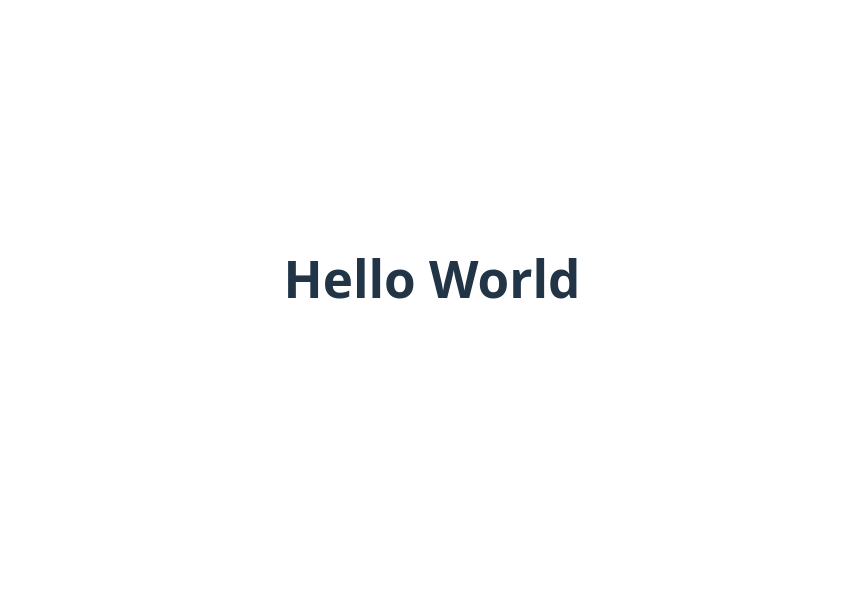
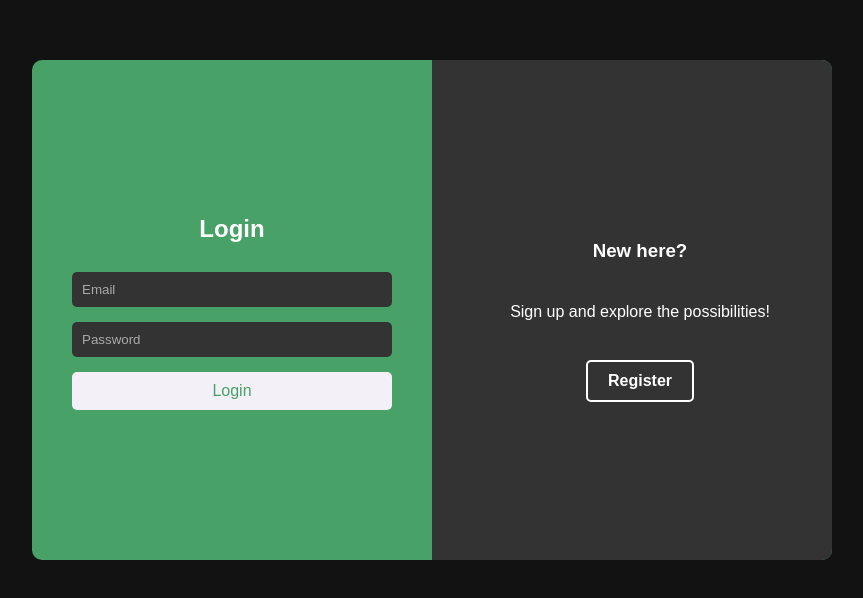
Before and after one commit to Alquieri/Lean-XP, a React (Vite) app in the folder leanxp.client/: page / in a window 1280 px wide. Shown: the part 122-720 px from the top of the page, without its empty margins (208-1071 px from the left). Built offline with nearby package versions, Linux system fonts and the light colour scheme.

Commit message:
Login page create with regiter method

```diff
--- a/leanxp.client/package.json
+++ b/leanxp.client/package.json
@@ -11,7 +11,8 @@
   },
   "dependencies": {
     "react": "^19.0.0",
-    "react-dom": "^19.0.0"
+    "react-dom": "^19.0.0",
+    "react-toastify": "^11.0.5"
   },
   "devDependencies": {
     "@eslint/js": "^9.22.0",
--- a/leanxp.client/src/App.jsx
+++ b/leanxp.client/src/App.jsx
@@ -1,8 +1,11 @@
+import React, { useState } from 'react';
 import './App.css';
+
+import Login from './Pages/Login/Login';
 
 function App() {
     return (
-        <h1>Hello World</h1>
+       <Login/>
     );
 
 }
--- /dev/null
+++ b/leanxp.client/src/Pages/Login/Login.css
@@ -0,0 +1,165 @@
+body {
+  margin: 0;
+  font-family: Arial, sans-serif;
+  background-color: #121212;
+  color: #ffffff;
+}
+
+.login-container {
+  width: 100%;
+  height: 100vh;
+  background: #121212;
+  display: flex;
+  justify-content: center;
+  align-items: center;
+}
+
+.login-box {
+  background-color: #48a166;
+  border-radius: 10px;
+  width: 800px;
+  max-width: 100%;
+  min-height: 500px;
+  display: flex;
+  position: relative;
+  overflow: hidden;
+}
+
+.form-container {
+  position: absolute;
+  top: 0;
+  height: 100%;
+  transition: all 0.6s ease-in-out;
+  display: flex;
+  justify-content: center;
+  align-items: center;
+  width: 50%;
+}
+
+.sign-in-container {
+  left: 0;
+  z-index: 2;
+}
+
+.sign-up-container {
+  left: 0;
+  transform: translateX(100%);
+  z-index: 1;
+}
+
+.login-container.sign-up-mode .sign-up-container {
+  transform: translateX(100%);
+  z-index: 5;
+}
+
+.login-container.sign-up-mode .sign-in-container {
+  transform: translateX(-100%);
+}
+
+.login-form {
+  background-color: #48a166;
+  color: #fff;
+  padding: 40px;
+  width: 100%;
+  max-width: 350px;
+  display: flex;
+  flex-direction: column;
+  gap: 15px;
+}
+
+.login-form h2 {
+  text-align: center;
+  margin: 0 0 10px;
+}
+
+.login-form input {
+  padding: 10px;
+  border: none;
+  border-radius: 5px;
+  background-color: #333;
+  color: #fff;
+}
+
+.login-form input::placeholder {
+  color: #aaa;
+}
+
+.login-form button {
+  background-color: #f3f1f7;
+  color: #48a166;
+  padding: 10px;
+  border: none;
+  border-radius: 5px;
+  cursor: pointer;
+}
+
+.overlay-container {
+  position: absolute;
+  top: 0;
+  left: 50%;
+  width: 50%;
+  height: 100%;
+  overflow: hidden;
+  transition: transform 0.6s ease-in-out;
+  z-index: 100;
+}
+
+.login-container.sign-up-mode .overlay-container {
+  transform: translateX(-100%);
+}
+
+.overlay {
+  background: linear-gradient(to right, #333333, #333333);
+  color: white;
+  position: relative;
+  left: -100%;
+  height: 100%;
+  width: 200%;
+  transform: translateX(0);
+  transition: transform 0.6s ease-in-out;
+  display: flex;
+  align-items: center;
+  justify-content: center;
+}
+
+.login-container.sign-up-mode .overlay {
+  transform: translateX(50%);
+}
+
+.overlay-panel {
+  position: absolute;
+  display: flex;
+  flex-direction: column;
+  align-items: center;
+  justify-content: center;
+  padding: 0 40px;
+  text-align: center;
+  width: 50%;
+  height: 100%;
+}
+
+.overlay-left {
+  transform: translateX(-10%);
+  left: 0;
+}
+
+.overlay-right {
+  right: 0;
+  transform: translateX(10%);
+}
+
+.ghost {
+  margin-top: 20px;
+  background-color: transparent;
+  border: 2px solid white;
+  padding: 10px 20px;
+  color: white;
+  cursor: pointer;
+  border-radius: 5px;
+  font-weight: bold;
+  transition: 0.3s;
+}
+
+.ghost:hover {
+  background-color: rgba(255, 255, 255, 0.1);
+}
--- /dev/null
+++ b/leanxp.client/src/Pages/Login/Login.jsx
@@ -0,0 +1,146 @@
+import { useState } from 'react';
+import './Login.css';
+import { ToastContainer, toast } from 'react-toastify';
+import 'react-toastify/dist/ReactToastify.css';
+
+const Login = () => {
+  const [isSignUp, setIsSignUp] = useState(false);
+  const [formData, setFormData] = useState({
+    name: '',
+    email: '',
+    password: '',
+    confirmPassword: ''
+  });
+
+  const handleInputChange = (e) => {
+    setFormData({ ...formData, [e.target.name]: e.target.value });
+  };
+
+  const handleLogin = (e) => {
+    e.preventDefault();
+    if (formData.email && formData.password) {
+      toast.success('Login successful!', {
+        position: "top-right",
+        autoClose: 3000,
+        theme: "dark"
+      });
+    } else {
+      toast.error('Please enter email and password.', {
+        position: "top-right",
+        autoClose: 3000,
+        theme: "dark"
+      });
+    }
+  };
+
+  const handleRegister = (e) => {
+    e.preventDefault();
+    if (formData.name && formData.email && formData.password && formData.confirmPassword) {
+      if (formData.password !== formData.confirmPassword) {
+        toast.error('Passwords do not match.', {
+          position: "top-right",
+          autoClose: 3000,
+          theme: "dark"
+        });
+        return;
+      }
+      toast.success('Account created!', {
+        position: "top-right",
+        autoClose: 3000,
+        theme: "dark"
+      });
+    } else {
+      toast.error('Please fill in all fields.', {
+        position: "top-right",
+        autoClose: 3000,
+        theme: "dark"
+      });
+    }
+  };
+
+  return (
+    <div className={`login-container ${isSignUp ? 'sign-up-mode' : ''}`}>
+      <ToastContainer />
+      <div className="login-box">
+        <div className="form-container sign-in-container">
+          <form className="login-form" onSubmit={handleLogin}>
+            <h2>Login</h2>
+            <input
+              type="email"
+              name="email"
+              placeholder="Email"
+              onChange={handleInputChange}
+              value={formData.email}
+              required
+            />
+            <input
+              type="password"
+              name="password"
+              placeholder="Password"
+              onChange={handleInputChange}
+              value={formData.password}
+              required
+            />
+            <button type="submit">Login</button>
+          </form>
+        </div>
+
+        <div className="form-container sign-up-container">
+          <form className="login-form" onSubmit={handleRegister}>
+            <h2>Create Account</h2>
+            <input
+              type="text"
+              name="name"
+              placeholder="Name"
+              onChange={handleInputChange}
+              value={formData.name}
+              required
+            />
+            <input
+              type="email"
+              name="email"
+              placeholder="Email"
+              onChange={handleInputChange}
+              value={formData.email}
+              required
+            />
+            <input
+              type="password"
+              name="password"
+              placeholder="Password"
+              onChange={handleInputChange}
+              value={formData.password}
+              required
+            />
+            <input
+              type="password"
+              name="confirmPassword"
+              placeholder="Confirm Password"
+              onChange={handleInputChange}
+              value={formData.confirmPassword}
+              required
+            />
+            <button type="submit">Register</button>
+          </form>
+        </div>
+
+        <div className="overlay-container">
+          <div className="overlay">
+            <div className="overlay-panel overlay-left">
+              <h3>Already have an account?</h3>
+              <p>Login here and continue your journey!</p>
+              <button className="ghost" onClick={() => setIsSignUp(false)}>Login</button>
+            </div>
+            <div className="overlay-panel overlay-right">
+              <h3>New here?</h3>
+              <p>Sign up and explore the possibilities!</p>
+              <button className="ghost" onClick={() => setIsSignUp(true)}>Register</button>
+            </div>
+          </div>
+        </div>
+      </div>
+    </div>
+  );
+};
+
+export default Login;
--- a/leanxp.client/vite.config.js
+++ b/leanxp.client/vite.config.js
@@ -53,9 +53,6 @@ export default defineConfig({
             }
         },
         port: 51053,
-        https: {
-            key: fs.readFileSync(keyFilePath),
-            cert: fs.readFileSync(certFilePath),
-        }
+        https: false
     }
 })
```
Also changed, not shown: 1 other file (tests, documents, lock files or other folders).
